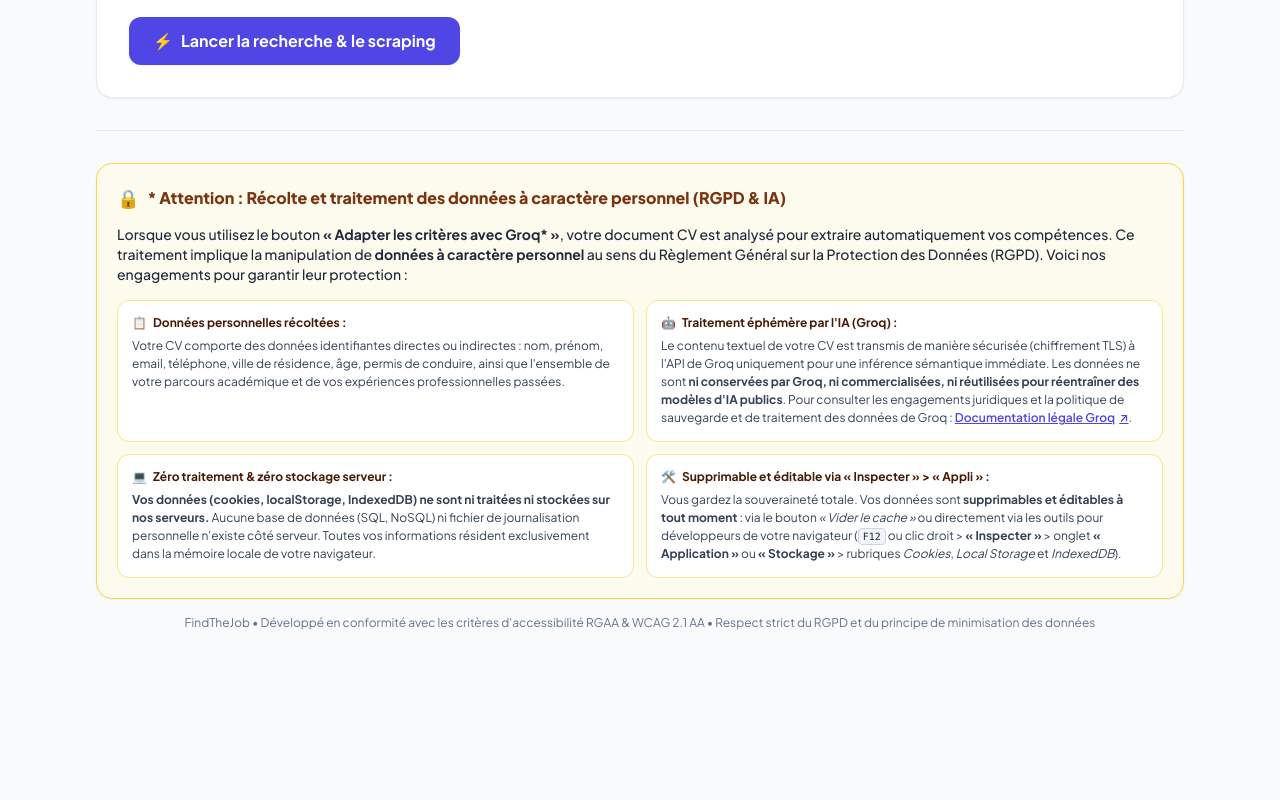
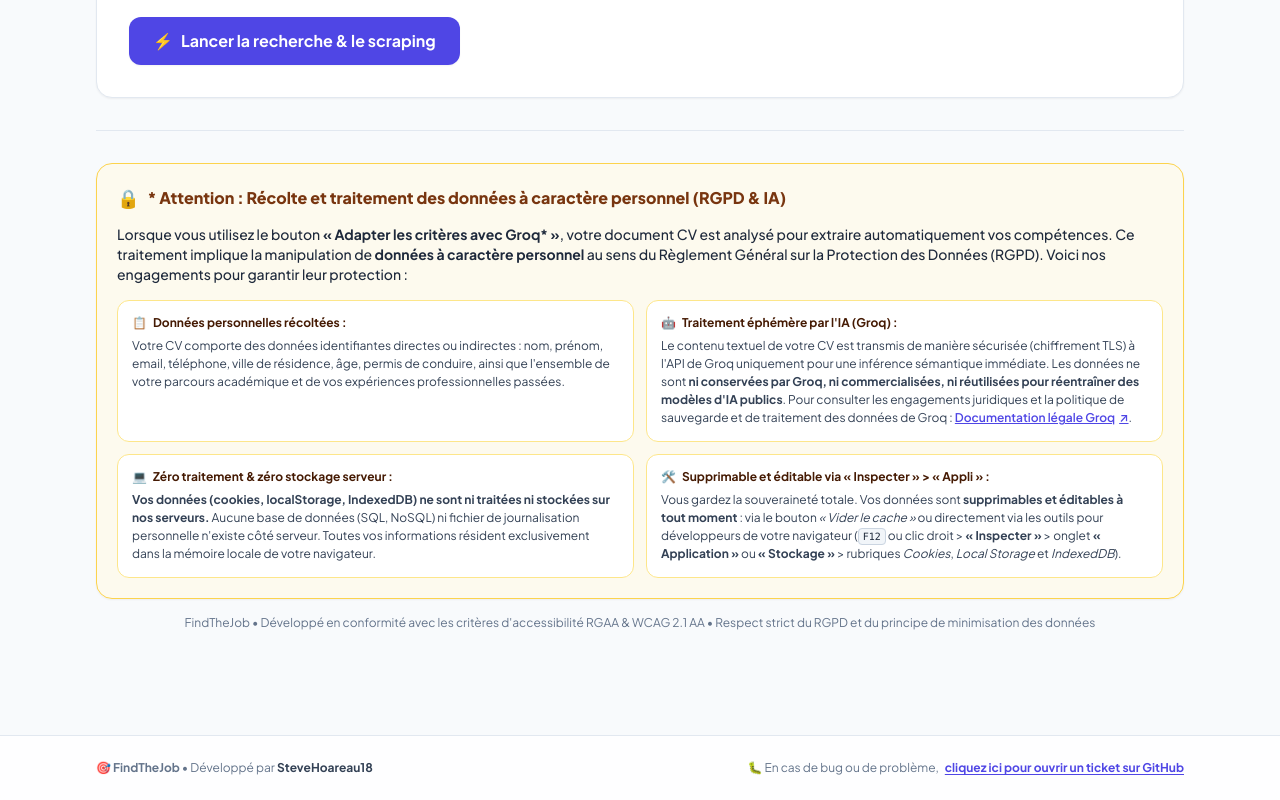
Before and after one commit to SteveHoareau18/findthejob, a website: page public/index.html in a window 1280 px wide. Shown: the part 909-1709 px from the top of the page. Before the commit the page ends 1596 px from the top, so only its background shows below. Drawn offline with nearby package versions, Linux system fonts and the light colour scheme; no server answers; a script that the page names is missing.

Commit message:
fix: update npm version

```diff
--- a/package.json
+++ b/package.json
@@ -5,6 +5,11 @@
   "license": "ISC",
   "author": "SteveHoareau18",
   "type": "commonjs",
+  "packageManager": "npm@11.19.0",
+  "engines": {
+    "node": ">=24.15.0",
+    "npm": "11.19.0"
+  },
   "main": "index.js",
   "scripts": {
     "start": "node index.js",
--- a/public/index.html
+++ b/public/index.html
@@ -1344,6 +1344,21 @@
     </div>
   </div>
 
+  <!-- Pied de page Accessible -->
+  <footer role="contentinfo" class="w-full border-t border-slate-200 bg-white/80 backdrop-blur-sm py-6 mt-12 text-center text-xs text-slate-500">
+    <div class="max-w-6xl mx-auto px-4 sm:px-6 lg:px-8 flex flex-col sm:flex-row items-center justify-between gap-3">
+      <p>
+        🎯 <strong>FindTheJob</strong> • Développé par <a href="https://github.com/SteveHoareau18" target="_blank" rel="noopener noreferrer" class="font-bold text-slate-700 hover:text-indigo-600 transition-colors">SteveHoareau18</a>
+      </p>
+      <p class="flex items-center gap-1.5 flex-wrap justify-center">
+        <span>🐛 En cas de bug ou de problème,</span>
+        <a href="https://github.com/SteveHoareau18/findthejob/issues/new" target="_blank" rel="noopener noreferrer" class="font-bold text-indigo-600 hover:text-indigo-800 underline underline-offset-2 transition-colors">
+          cliquez ici pour ouvrir un ticket sur GitHub
+        </a>
+      </p>
+    </div>
+  </footer>
+
   <!-- Pop-up Modal : Ajouter / Modifier un Entretien (Conforme WCAG / RGAA) -->
   <div
     id="interviewModal"
```
Also changed, not shown: .github/workflows/ci-cd.yml, README.md, 1 other file.
